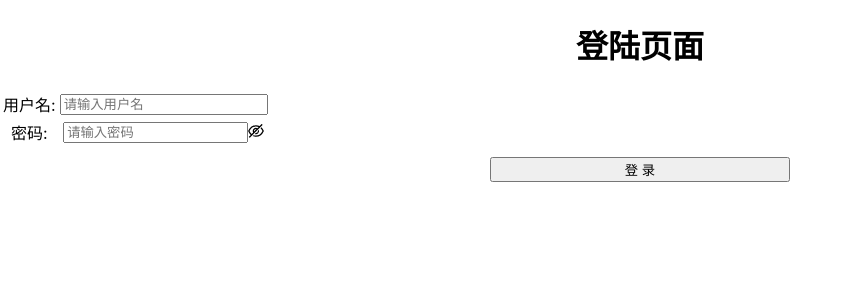
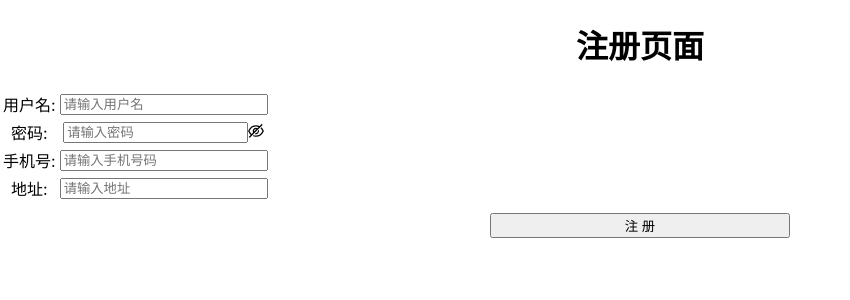
Before and after one commit to emmeem/f-mall, a React (Create React App) app: page / in a window 1280 px wide. Shown: the top 300 px of the page, without its empty margins (0-850 px from the left). Built offline with nearby package versions, Linux system fonts and the light colour scheme.

Commit message:
[ljb] complete register function

```diff
--- a/src/App.js
+++ b/src/App.js
@@ -1,12 +1,13 @@
 import React, { Component } from 'react';
 import './App.css';
 import LoginContainer from './User/LoginContainer'
+import RegisterContainer from './User/RegisterContainer'
 
 class App extends Component {
   render() {
     return (
         <div data-testid="app" className="App">
-           <LoginContainer />
+           <RegisterContainer />
         </div>
     );
   }
--- a/src/User/LoginContainer/index.js
+++ b/src/User/LoginContainer/index.js
@@ -46,7 +46,7 @@ class LoginContainer extends Component {
   render() {
     return (
       <div>
-        <h1>登陆页面</h1>
+        <h1>登录页面</h1>
         <table >
           <tr>
           <td>用户名:</td>
--- /dev/null
+++ b/src/User/RegisterContainer/index.js
@@ -0,0 +1,86 @@
+import React, { Component } from 'react';
+import { Button,Input } from 'antd';
+
+class RegisterContainer extends Component {
+    constructor(props) {
+        super(props);
+        this.state={
+          name:'test',
+          password:'123456',
+          phone:'18117837389',
+          address:'2nd street'
+        }
+      }
+
+    register(){
+      const postData ={
+          name: this.state.name,
+          password: this.state.password,
+          phone: this.state.phone,
+          address: this.state.address
+        };
+        console.log(postData);
+        fetch('http://localhost:8080/user/register',{
+                method: "POST",
+                headers:{
+                    "Content-type": "application/json"
+                },
+                body:JSON.stringify(postData)
+            })
+            .then(res => res.json())
+            .then(data =>{
+                console.log(data)
+            })
+    };
+
+    handleUserNameChange = (event)=> {
+      this.setState({
+        name: event.target.value
+      });
+    }
+    handlePassWordChange = (event)=> {
+      this.setState({
+        password: event.target.value
+      });
+    }
+    handlePhoneChange = (event) => {
+      this.setState({
+        phone: event.target.value
+      });
+    }
+    handleAddressChange = (event) => {
+      this.setState({
+        address: event.target.value
+      });
+    }
+
+
+  render() {
+    return (
+      <div>
+        <h1>注册页面</h1>
+        <table >
+          <tr>
+          <td>用户名:</td>
+          <td><Input placeholder="请输入用户名" style={{width:200}} onChange={this.handleUserNameChange}/></td>
+          </tr>
+          <tr>
+          <td>密码:</td>
+          <td><Input.Password placeholder="请输入密码" style={{width:200}} onChange={this.handlePassWordChange}/></td>
+          </tr>
+          <tr>
+          <td>手机号:</td>
+          <td><Input placeholder="请输入手机号码" style={{width:200}} onChange={this.handlePhoneChange}/></td>
+          </tr>
+          <tr>
+          <td>地址:</td>
+          <td><Input placeholder="请输入地址" style={{width:200}} onChange={this.handleAddressChange}/></td>
+          </tr>
+        </table>
+          <Button type="primary" style={{marginTop:10,width:300}} onClick={()=>(this.register())}>注册</Button>
+      </div>
+    );
+  }
+}
+
+export default RegisterContainer;
```
